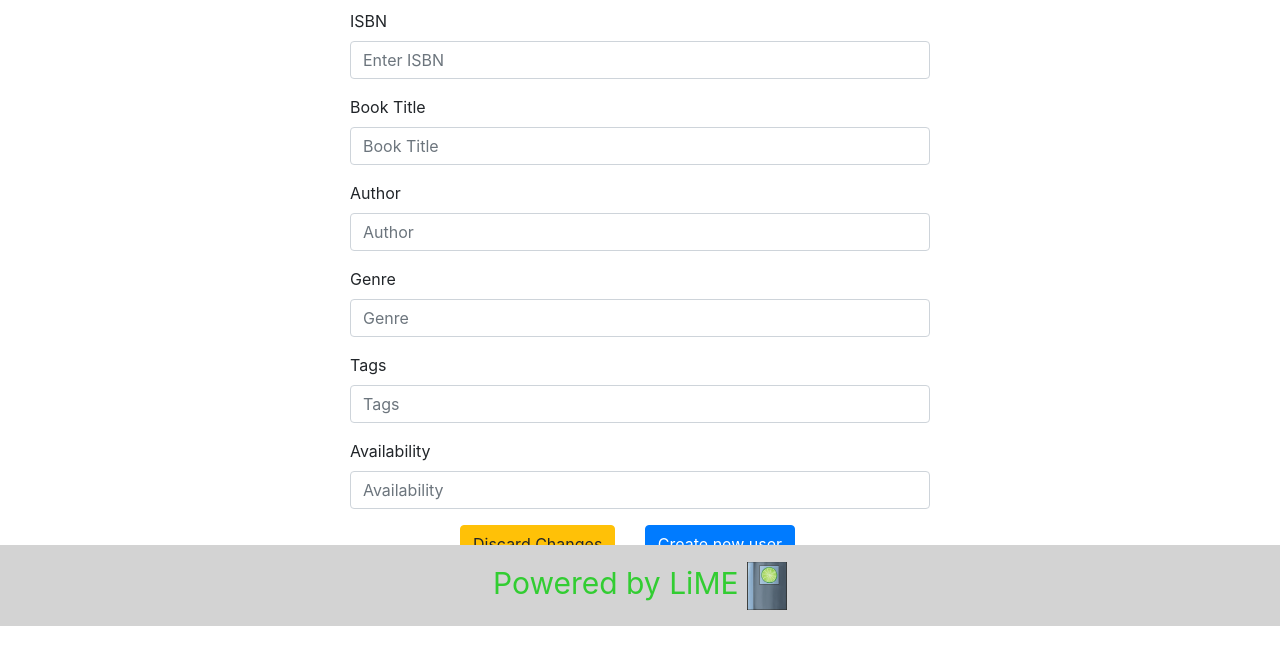
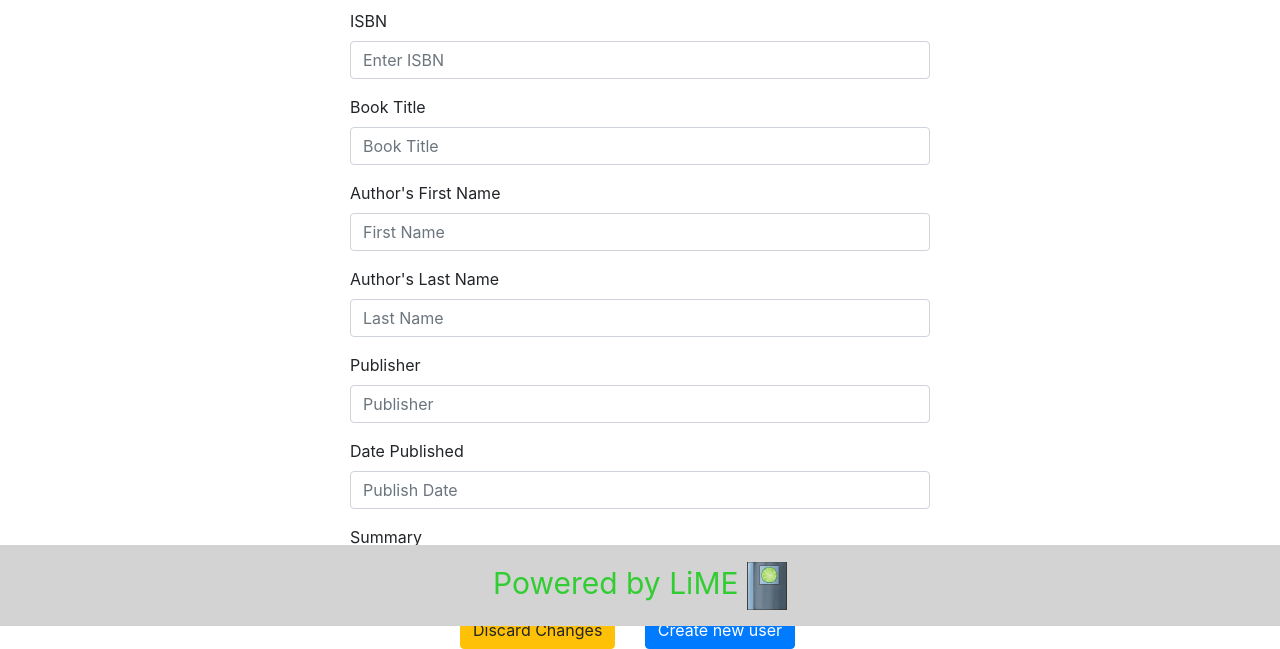
Before and after one commit to abenfield/lime, a PHP site: page /staff/create-book.php in a window 1280 px wide. Shown: the part 174-823 px from the top of the page. Before the commit the page ends 800 px from the top, so only its background shows below. Run offline with PHP 8.4, Linux system fonts and the light colour scheme; the visitor is signed in with stand-in values (Sample User, id 1); data that the repository does not hold is empty; a stand-in replaces the project's code that opens the database connection; some libraries are stand-ins or nearby versions.

```diff
--- /dev/null
+++ b/classes/connection.php
@@ -0,0 +1,8 @@
+<?php
+$hostname = "HOST";
+$username = "USER"; //Your database username
+$password = "PASSWORD"; //Your database password
+$dbname = "DB_NAME"; //Your database
+
+$db = new mysqli($hostname, $username, $password, $dbname);
+?>
--- a/classes/editBook.php
+++ b/classes/editBook.php
@@ -9,12 +9,13 @@ if($_SERVER["REQUEST_METHOD"] == "POST") {
 
 if ($type_check = "staff")
 {
+    // Gather form POST data and assign them to local variables
     $isbn = $_REQUEST["isbn"];
     $title = $_REQUEST["title"];
     $author = $_POST["author"];
     $genre = $_POST["genre"];
     //$tags = "$_POST["tags"]; "
-    $availability = $_POST["availability"];
+
 
     require('connection.php');
     $randomInt = rand();
--- a/staff/create-book.php
+++ b/staff/create-book.php
@@ -6,7 +6,6 @@
 
 	$title = "LiMe 0.1 - Create new Book";
 
-	$noTopBar = "true";
 
 	$content = <<<EOT
 
@@ -16,31 +15,34 @@
       </div>
       <div class = "formContainer">
 
-      <form>
+      <form method = "POST" action = "../classes/createBook.php">
   <div class="form-group">
     <label for="isbn">ISBN</label>
-    <input type="text" class="form-control" id="isbn" aria-describedby="isbn" placeholder="Enter ISBN">
+    <input type="text" class="form-control" id="isbn" name = isbn" aria-describedby="isbn" placeholder="Enter ISBN">
   </div>
   <div class="form-group">
     <label for="title">Book Title</label>
-    <input type="text" class="form-control" id="title" placeholder="Book Title">
+    <input type="text" class="form-control" id="title" name = "title" placeholder="Book Title">
   </div>
   <div class="form-group">
-    <label for="author">Author</label>
-    <input type="text" class="form-control" id="author" placeholder="Author">
-  </div>
-
-  <div class="form-group">
-    <label for="genre">Genre</label>
-    <input type="text" class="form-control" id="genre" placeholder="Genre">
+    <label for="author">Author's First Name</label>
+    <input type="text" class="form-control" id="firstname" name = "firstname"placeholder="First Name">
   </div>
   <div class="form-group">
-    <label for="tags">Tags</label>
-    <input type="text" class="form-control" id="tags" placeholder="Tags">
+  <label for="author">Author's Last Name</label>
+  <input type="text" class="form-control" id="lastname" name = "lastname" placeholder="Last Name">
+</div>
+  <div class="form-group">
+    <label for="genre">Publisher</label>
+    <input type="text" class="form-control" name = "publisher "id="publisher" placeholder="Publisher">
   </div>
   <div class="form-group">
-    <label for="availability">Availability</label>
-    <input type="text" class="form-control" id="availability" placeholder="Availability">
+    <label for="publishdate">Date Published</label>
+    <input type="text" class="form-control" name = "publishdate" id="Date Published" placeholder="Publish Date">
+  </div>
+  <div class="form-group">
+    <label for="availability">Summary</label>
+    <input type="text" class="form-control" id="summary" placeholder="summary">
   </div>
   <div class ="center">
   <button type="submit" class="btn btn-warning">Discard Changes</button>
--- a/staff/edit-book.php
+++ b/staff/edit-book.php
@@ -23,10 +23,7 @@
       <div class = "formContainer">
 
       <form   action = "../classes/editBook.php" method = "POST">
-      <div class="form-group">
-      <label for="barcode">Barcode</label>
-      <input type="text" class="form-control" name = "barcode"  aria-describedby="barcode" value="$bookDetails->barcode">
-    </div>
+
   <div class="form-group">
     <label for="isbn">ISBN</label>
     <input type="text" class="form-control" name = "isbn"  aria-describedby="isbn" value="$bookDetails->isbn">
```
Also changed, not shown: classes/createBook.php (added, +43 -0 lines), 1 other file.
